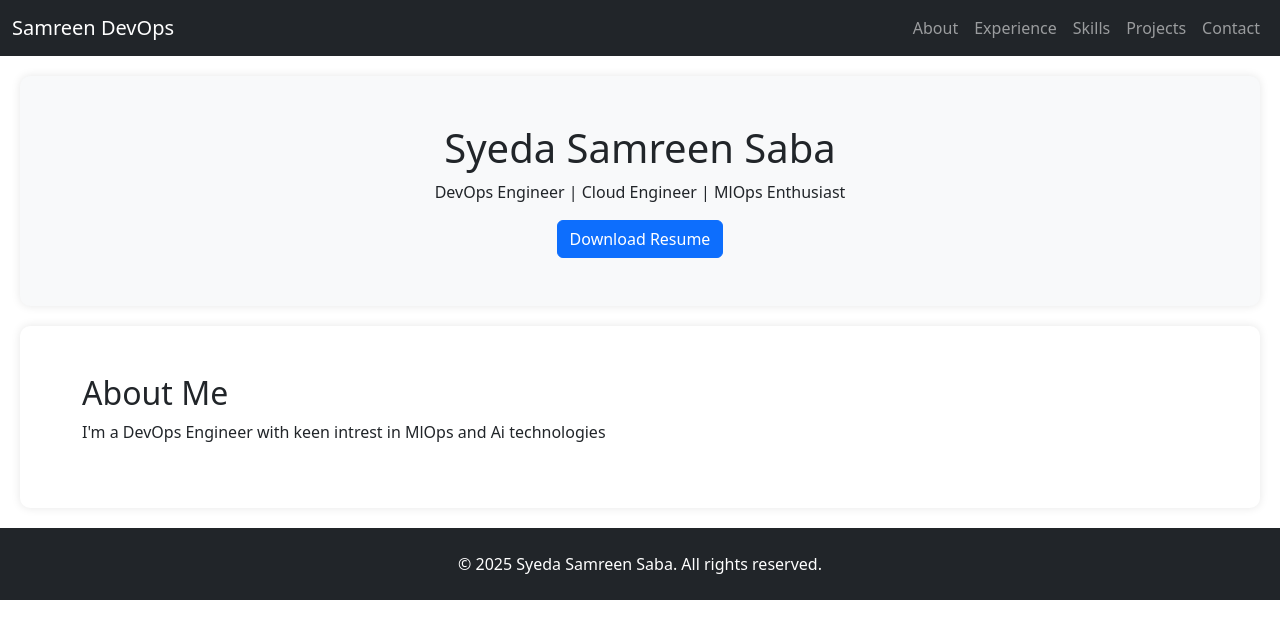
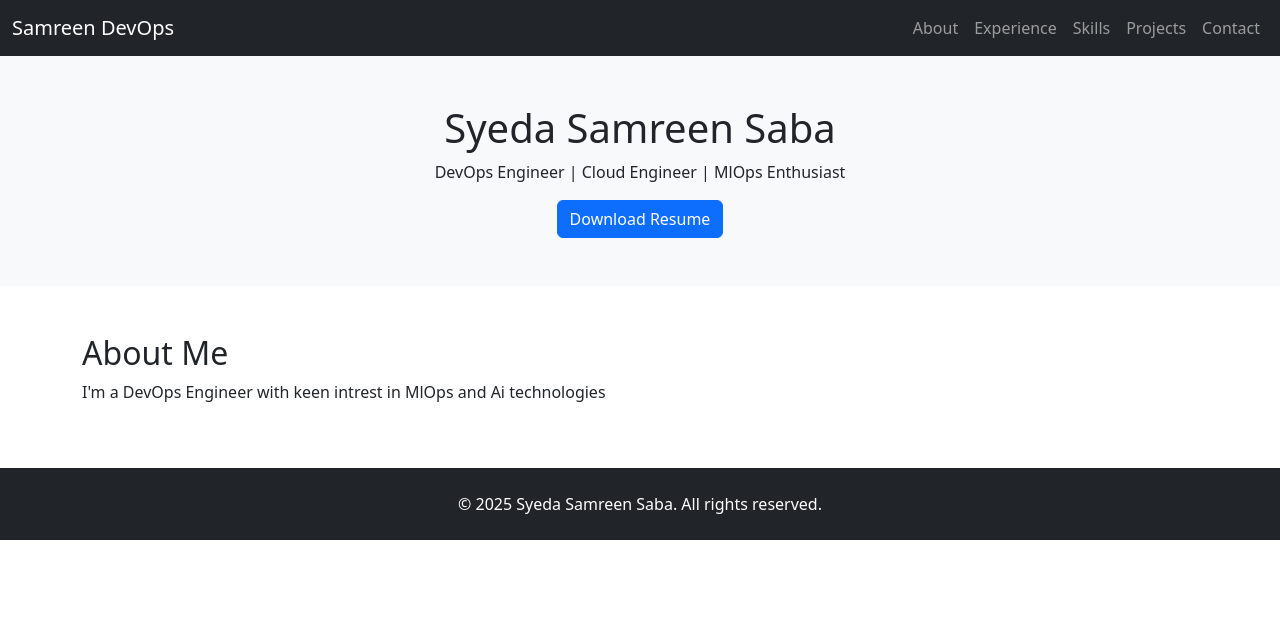
Before and after one commit to samreensabasyeda/static_website_s3_cloudfront, a plain HTML site: page index.html in a window 1280 px wide. Drawn offline with nearby package versions, Linux system fonts and the light colour scheme; files that its build step writes are made by us from their sources.

Commit message:
Update style.css

```diff
--- a/assets/style.css
+++ b/assets/style.css
@@ -1,32 +1,17 @@
 body {
-  font-family: Arial, sans-serif;
-  margin: 0;
-  padding: 0;
-  background: #f4f4f4;
-  color: #333;
+  font-family: 'Segoe UI', sans-serif;
 }
 
-header {
-  background-color: #2d3e50;
-  color: #fff;
-  padding: 20px;
-  text-align: center;
+h1, h2 {
+  font-weight: bold;
+  color: #2c3e50;
 }
 
-section {
-  margin: 20px;
-  padding: 20px;
-  background: white;
-  border-radius: 10px;
-  box-shadow: 0 0 10px rgba(0,0,0,0.1);
+#hero {
+  background-color: #f9f9f9;
 }
 
 footer {
-  background: #2d3e50;
+  background-color: #222;
   color: white;
-  text-align: center;
-  padding: 15px;
-  position: relative;
-  bottom: 0;
-  width: 100%;
 }
```
